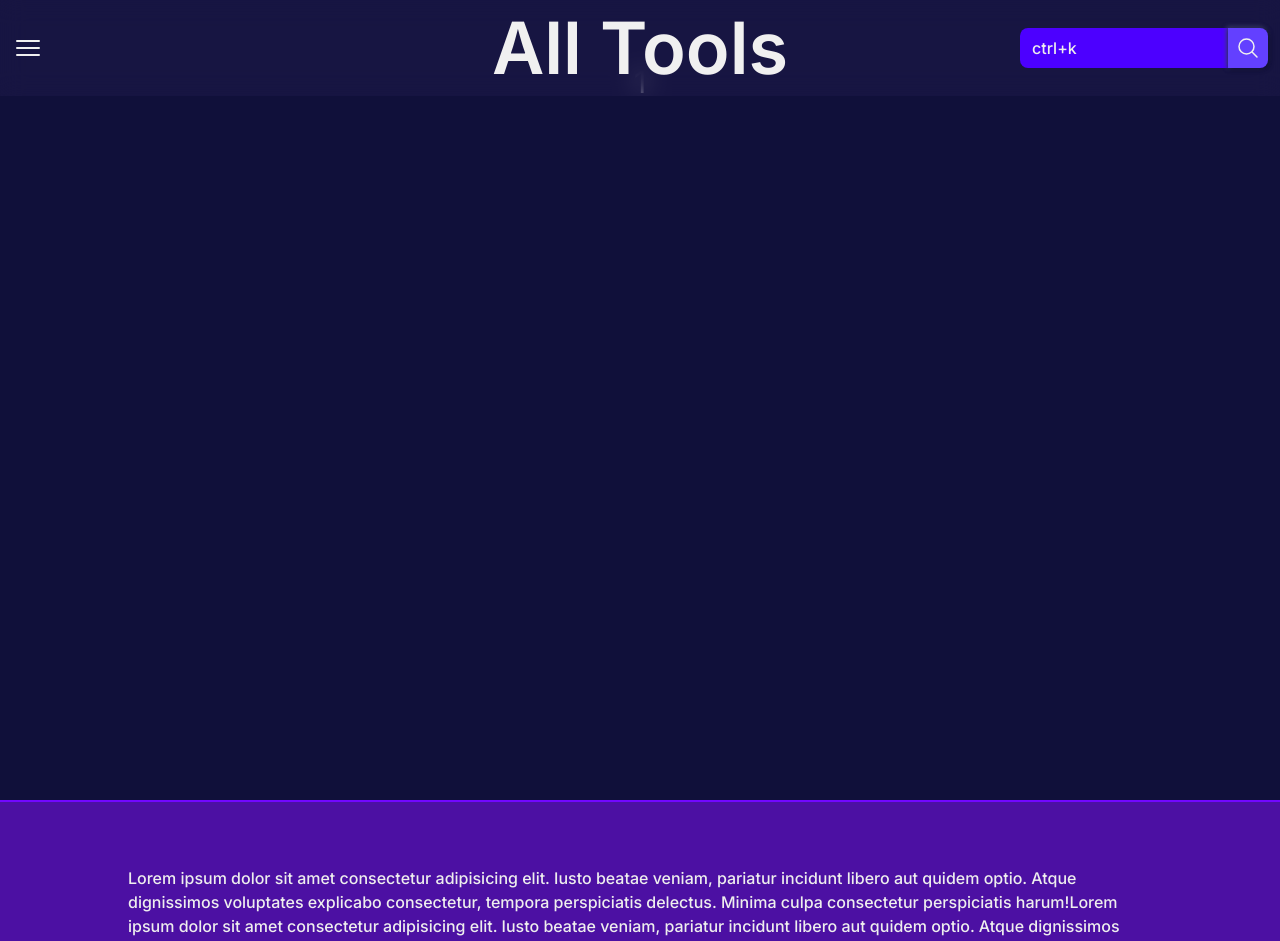
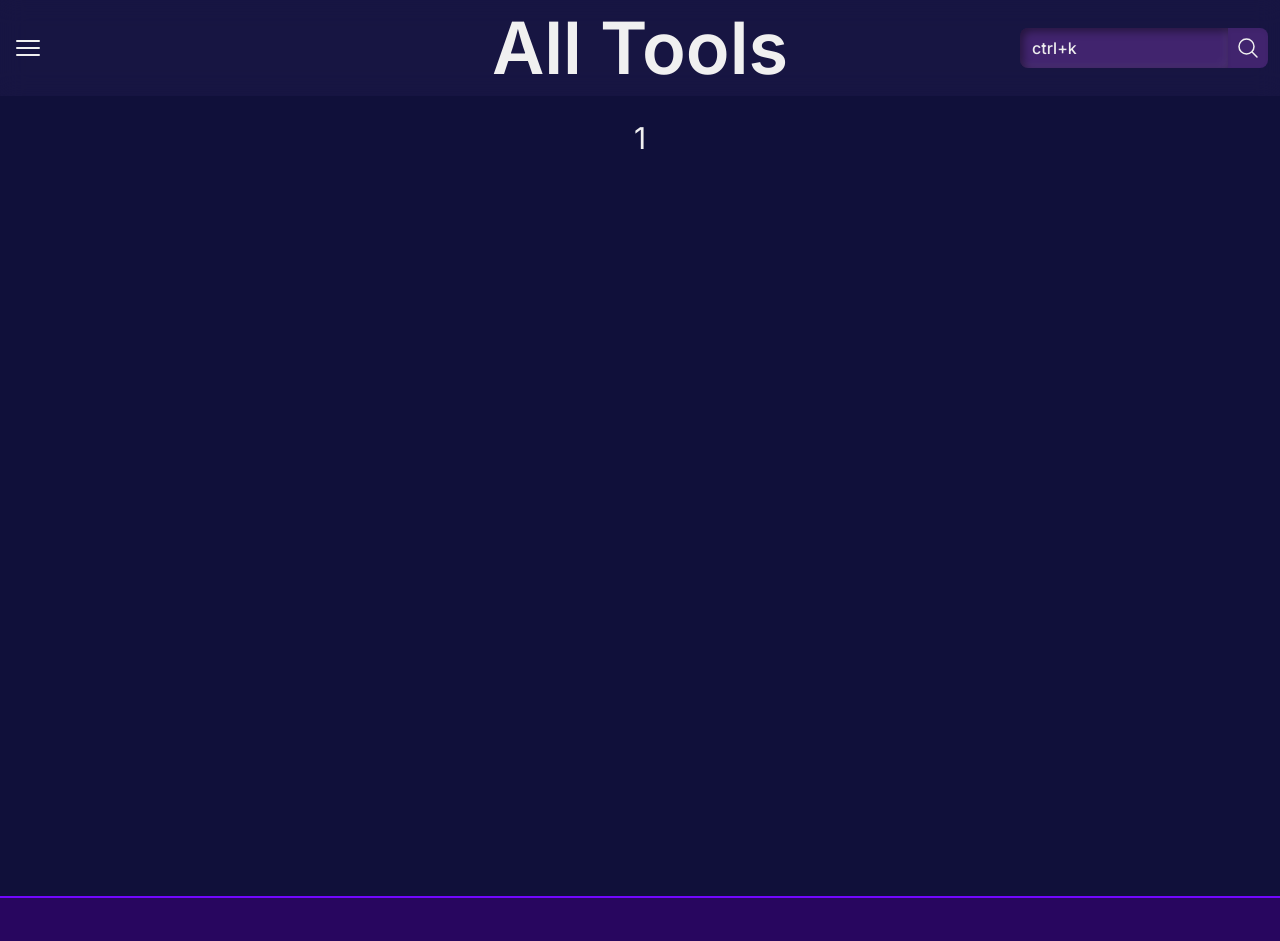
Before and after one commit to Meiduko/MdkTools, a React (Vite) app: page /subSection/1 in a window 1280 px wide. Shown: the top 941 px of the page. Built offline with nearby package versions, Linux system fonts and the light colour scheme.

Commit message:
Change colors to increase contrast ratio

```diff
--- a/src/assets/ModalInput.tsx
+++ b/src/assets/ModalInput.tsx
@@ -17,7 +17,7 @@ export default function ModalInput({ showModal, setSearch }: ModalInputProps) {
         disabled={!showModal}
         onChange={e => setSearch(e.target.value)}
       />
-      <button aria-label='search' id='modalInputBtn' className='secondaryBtn'>
+      <button aria-label='search' id='modalInputBtn' className='shadow-inner secondaryBtn'>
         <MagnifyingGlass />
       </button>
     </div>
--- a/src/components/Nav.tsx
+++ b/src/components/Nav.tsx
@@ -28,7 +28,7 @@ export function Nav({ handleClick, openModal }: NavProps) {
         <button
           aria-label='open search modal'
           id='searchBtn'
-          className='secondaryBtn size-10'
+          className='shadow-inner secondaryBtn size-10'
           onClick={() => {
             openModal()
           }}
--- a/src/styles/App.css
+++ b/src/styles/App.css
@@ -15,7 +15,7 @@ main {
   justify-content: center;
   align-content: center;
   min-height: 100vh;
-  padding-top: 64px;
+  padding-top: 24px;
   padding-bottom: 32px;
 }
 
@@ -24,7 +24,8 @@ footer {
   justify-content: center;
   padding: 5% 10% 5% 10%;
   border-top: 2px solid #7207ff;
-  background-color: #8112ff88;
+  /* background-color: #8112ff88; */
+  background-color: #28065F;
   color: #eee;
   font-weight: 500;
 }
@@ -36,7 +37,10 @@ footer {
   padding-inline-start: 12px;
   border-end-start-radius: 8px;
   border-start-start-radius: 8px;
-  background: #4c00ff;
+  background: #41246e;
+  box-shadow: 0px 0px 0px #080824,
+    0px 0px 0px #ffffff28, inset 3px 3px 8px #00000075,
+    inset -3px -3px 8px #ffffff11;
   color: #eee;
 }
 
--- a/src/styles/assets/Buttons.css
+++ b/src/styles/assets/Buttons.css
@@ -1,30 +1,30 @@
 .primaryBtn {
   border-radius: 8px;
-  background: linear-gradient(145deg, #7207ff, #36009b);
+  background: linear-gradient(145deg, #28065F, #180046);
   box-shadow: 2px 2px 8px #080824,
-    -1px -1px 8px #4c5181;
+    -1px -1px 6px #ffffff17;
   transition: box-shadow .17s ease-in;
 }
 
 .primaryBtn:hover {
   box-shadow: 0px 0px 0px #080824,
-    0px 0px 0px #4c5181, inset 3px 3px 8px #120077,
-    inset -3px -3px 8px #8112ff;
+    0px 0px 0px #ffffff28, inset 3px 3px 8px #00000075,
+    inset -3px -3px 8px #ffffff11;
 }
 
 .secondaryBtn {
-  background: #6340ff;
+  background: #41246e;
   border-radius: 8px;
   padding: 0 8px 0 8px;
   box-shadow: 1px 1px 5px #080824,
-    -1px -1px 5px #4c5181;
+    -1px -1px 3px #ffffff41;
   transition: box-shadow .17s;
 }
 
 .secondaryBtn:hover {
   box-shadow: 0px 0px 0px #080824,
-    0px 0px 0px #4c5181, inset 5px 5px 10px #120077,
-    inset -5px -5px 10px #6340ff;
+    0px 0px 0px #4c5181, inset 5px 5px 10px #0000003d,
+    inset -5px -5px 10px #ffffff17;
 }
 
 .barsSvg {
--- a/src/styles/components/Modal.css
+++ b/src/styles/components/Modal.css
@@ -5,6 +5,7 @@
   right: 0;
   top: 0;
   bottom: 0;
+  padding-top: 24px;
   margin: auto;
   position: fixed;
   flex-direction: column;
@@ -41,7 +42,6 @@
 
 #modalInput {
   width: 100%;
-  box-shadow: -2px 8px 15px #0d0d30;
   font-weight: 500;
 }
 
--- a/src/styles/components/Nav.css
+++ b/src/styles/components/Nav.css
@@ -4,7 +4,7 @@ nav {
   align-items: center;
   width: 100%;
   padding: 12px;
-  position: fixed;
+  position: sticky;
   top: 0;
   z-index: 2;
   --tw-backdrop-blur: blur(12px);
--- a/src/styles/components/Sidebar.css
+++ b/src/styles/components/Sidebar.css
@@ -83,7 +83,7 @@
 
 [id^=sidebarSection]:hover {
   /* background-color: #ffb84d85; */
-  background-color: #7207ff;
+  background-color: #41246e;
 }
 
 .sidebarSectionName {
@@ -107,7 +107,7 @@
 
 [id^=sidebarSubsection]:hover {
   /* background-color: #b8b48480; */
-  background-color: #7207ff90;
+  background-color: #41246e90;
 }
 
 .sidebarSubsectionName {
```
